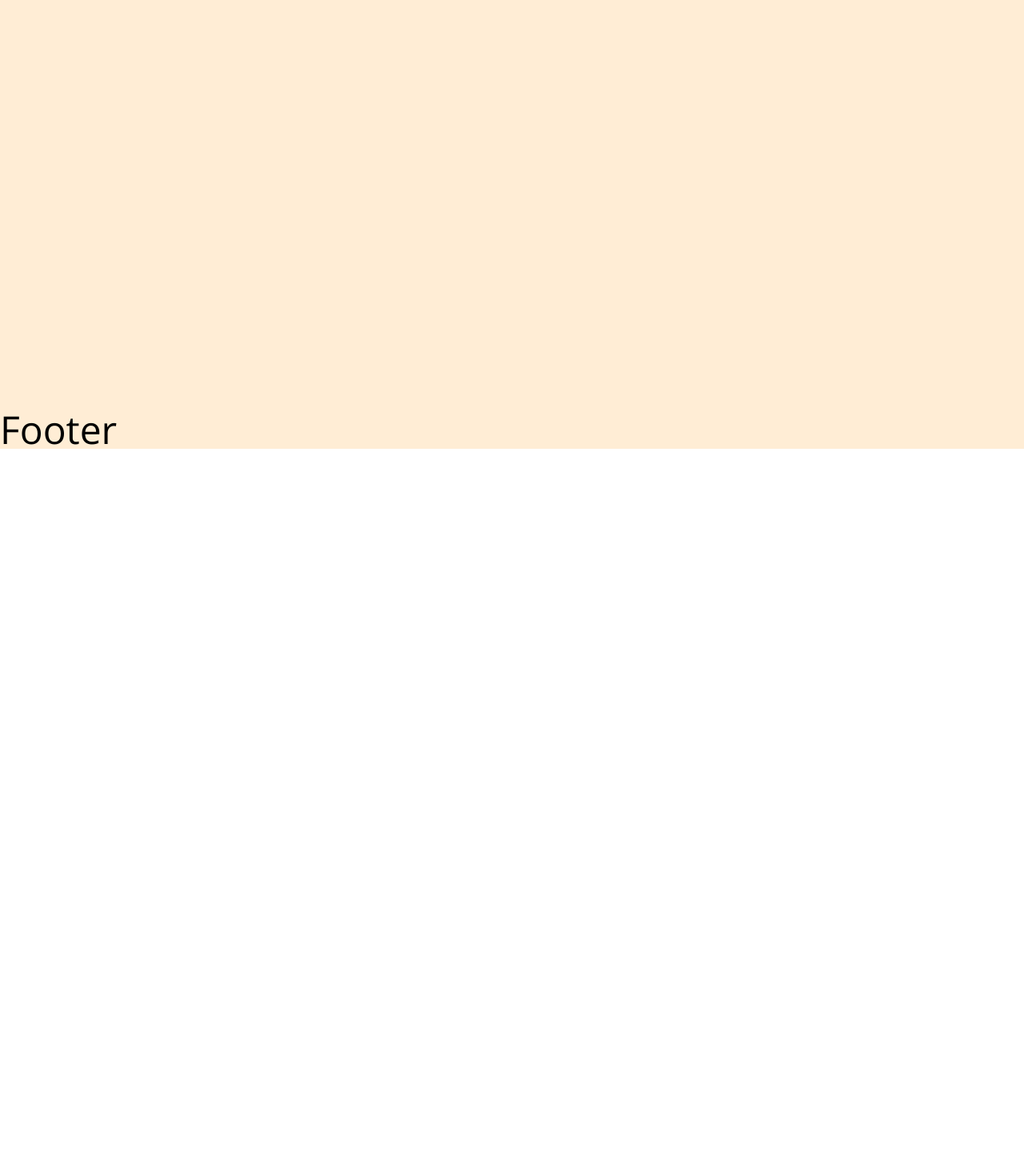
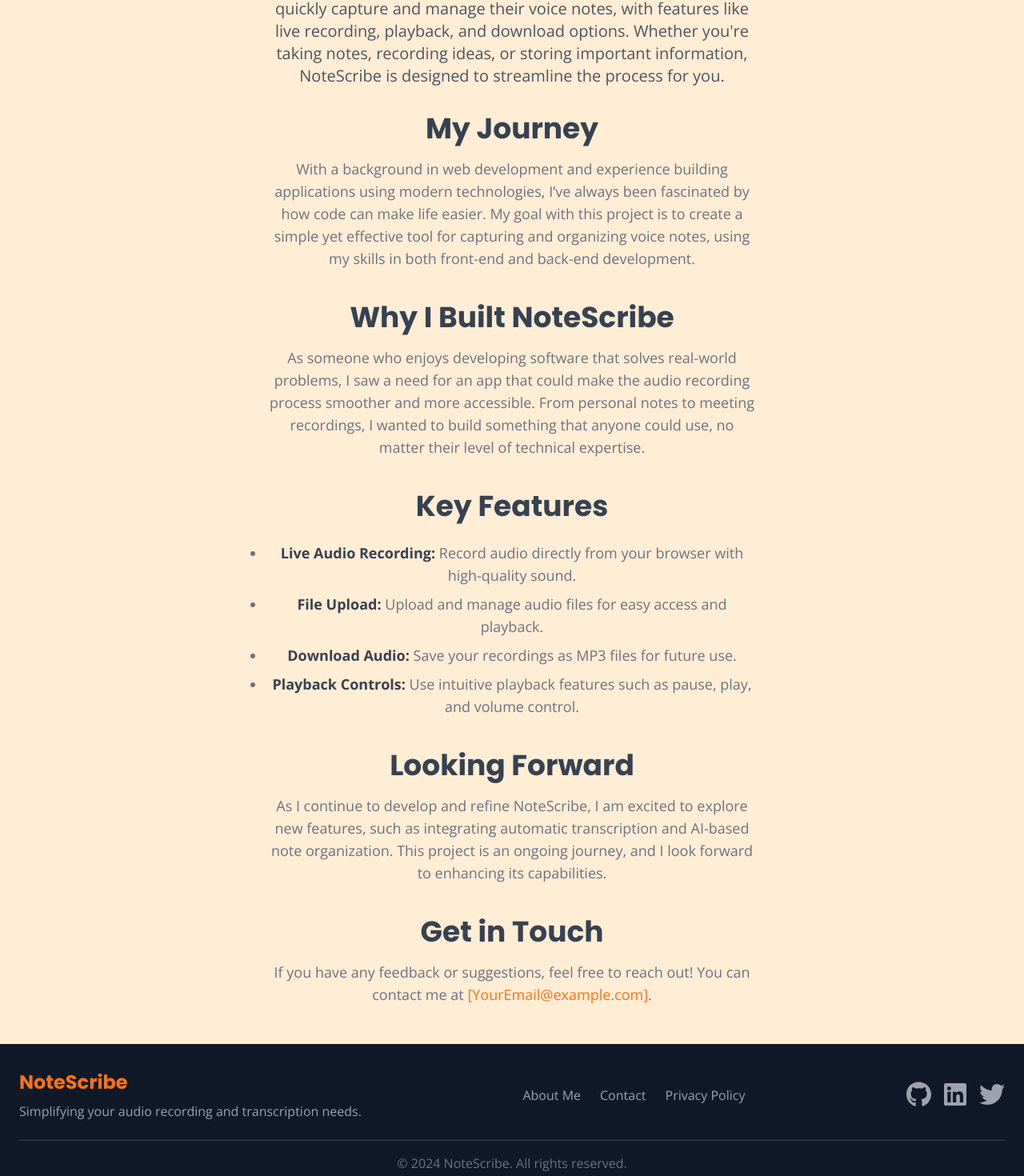
Before and after one commit to hphng/NoteScribe, a React (Vite) app: page /about in a window 1280 px wide. Shown: the part 239-1709 px from the top of the page at 80% size. Before the commit the page ends 808 px from the top, so only its background shows below. Built offline with nearby package versions, Linux system fonts and the light colour scheme.

Commit message:
add about us page and footer page

```diff
--- a/src/components/Footer.jsx
+++ b/src/components/Footer.jsx
@@ -1,9 +1,54 @@
-import React from 'react'
+import React from 'react';
+import { FontAwesomeIcon } from '@fortawesome/react-fontawesome';
+import { faGithub, faLinkedin, faTwitter } from '@fortawesome/free-brands-svg-icons';
 
 const Footer = () => {
   return (
-    <div className='text-5xl'>Footer</div>
-  )
-}
+    <footer className="bg-gray-900 text-white py-8 w-full mt-auto">
+      <div className="container mx-auto px-6">
+        <div className="flex flex-col md:flex-row justify-between items-center">
+          {/* Logo and About */}
+          <div className="mb-4 md:mb-0">
+            <h2 className="text-2xl font-bold text-orange-500">NoteScribe</h2>
+            <p className="text-gray-400 mt-2">
+              Simplifying your audio recording and transcription needs.
+            </p>
+          </div>
+
+          {/* Navigation Links */}
+          <div className="flex flex-col md:flex-row items-center space-y-2 md:space-y-0 md:space-x-6">
+            <a href="/about" className="text-gray-400 hover:text-orange-500">
+              About Me
+            </a>
+            <a href="mailto:[YourEmail@example.com]" className="text-gray-400 hover:text-orange-500">
+              Contact
+            </a>
+            <a href="/privacy" className="text-gray-400 hover:text-orange-500">
+              Privacy Policy
+            </a>
+          </div>
+
+          {/* Social Media Icons */}
+          <div className="flex space-x-4 mt-4 md:mt-0">
+            <a href="https://github.com/yourprofile" className="text-gray-400 hover:text-orange-500">
+              <FontAwesomeIcon icon={faGithub} size="2x" />
+            </a>
+            <a href="https://linkedin.com/in/yourprofile" className="text-gray-400 hover:text-orange-500">
+              <FontAwesomeIcon icon={faLinkedin} size="2x" />
+            </a>
+            <a href="https://twitter.com/yourprofile" className="text-gray-400 hover:text-orange-500">
+              <FontAwesomeIcon icon={faTwitter} size="2x" />
+            </a>
+          </div>
+        </div>
+
+        {/* Copyright Section */}
+        <div className="text-center mt-6 border-t border-gray-700 pt-4">
+          <p className="text-gray-500">&copy; {new Date().getFullYear()} NoteScribe. All rights reserved.</p>
+        </div>
+      </div>
+    </footer>
+  );
+};
 
 export default Footer;
--- a/src/components/NavBar.jsx
+++ b/src/components/NavBar.jsx
@@ -11,7 +11,7 @@ const NavBar = () => {
   }, []);
 
   return (
-    <nav className={`fixed w-full top-0 z-500 transition duration-300 ease-in-out pr-8 pl-4
+    <nav className={`fixed w-full top-0 z-50 transition duration-300 ease-in-out pr-8 pl-4
       ${scroll ? 'bg-slate-800 text-white shadow-md shadow-slate-500' : 'bg-transparent text-black shadow-md shadow-neutral-300'}  py-4`}>
       <div className="flex justify-between items-center">
         <h2 className="text-2xl font-bold">
--- a/src/pages/About.jsx
+++ b/src/pages/About.jsx
@@ -1,11 +1,55 @@
-import React from 'react'
+import React from 'react';
 
 const About = () => {
   return (
-    <div className='pt-16'>
-        About
+    <div className="min-h-screen flex flex-col items-center justify-center p-6">
+      <h1 className="text-6xl font-bold text-orange-500 pb-6">About Me</h1>
+      <div className="w-full md:w-2/3 lg:w-1/2 text-center">
+        <p className="text-xl text-gray-600 mb-4">
+          Hi, I'm <span className="text-orange-500">[Your Name]</span> – the sole developer behind <span className="text-orange-500">NoteScribe</span>, a personal project born out of my passion for coding and simplifying everyday tasks through technology.
+        </p>
+        <p className="text-xl text-gray-600 mb-4">
+          NoteScribe is an intuitive audio recording app that helps users quickly capture and manage their voice notes, with features like live recording, playback, and download options. Whether you're taking notes, recording ideas, or storing important information, NoteScribe is designed to streamline the process for you.
+        </p>
+
+        <h2 className="text-4xl font-bold text-gray-700 py-4">My Journey</h2>
+        <p className="text-lg text-gray-500 mb-6">
+          With a background in web development and experience building applications using modern technologies, I’ve always been fascinated by how code can make life easier. My goal with this project is to create a simple yet effective tool for capturing and organizing voice notes, using my skills in both front-end and back-end development.
+        </p>
+
+        <h2 className="text-4xl font-bold text-gray-700 py-4">Why I Built NoteScribe</h2>
+        <p className="text-lg text-gray-500 mb-6">
+          As someone who enjoys developing software that solves real-world problems, I saw a need for an app that could make the audio recording process smoother and more accessible. From personal notes to meeting recordings, I wanted to build something that anyone could use, no matter their level of technical expertise.
+        </p>
+
+        <h2 className="text-4xl font-bold text-gray-700 py-4">Key Features</h2>
+        <ul className="list-disc text-lg text-gray-500 mb-6">
+          <li className="my-2">
+            <span className="font-bold text-gray-700">Live Audio Recording:</span> Record audio directly from your browser with high-quality sound.
+          </li>
+          <li className="my-2">
+            <span className="font-bold text-gray-700">File Upload:</span> Upload and manage audio files for easy access and playback.
+          </li>
+          <li className="my-2">
+            <span className="font-bold text-gray-700">Download Audio:</span> Save your recordings as MP3 files for future use.
+          </li>
+          <li className="my-2">
+            <span className="font-bold text-gray-700">Playback Controls:</span> Use intuitive playback features such as pause, play, and volume control.
+          </li>
+        </ul>
+
+        <h2 className="text-4xl font-bold text-gray-700 py-4">Looking Forward</h2>
+        <p className="text-lg text-gray-500 mb-6">
+          As I continue to develop and refine NoteScribe, I am excited to explore new features, such as integrating automatic transcription and AI-based note organization. This project is an ongoing journey, and I look forward to enhancing its capabilities.
+        </p>
+
+        <h2 className="text-4xl font-bold text-gray-700 py-4">Get in Touch</h2>
+        <p className="text-lg text-gray-500 mb-6">
+          If you have any feedback or suggestions, feel free to reach out! You can contact me at <a href="mailto:[YourEmail@example.com]" className="text-orange-500">[YourEmail@example.com]</a>.
+        </p>
+      </div>
     </div>
-  )
-}
+  );
+};
 
-export default About
+export default About;
--- a/src/pages/Main.jsx
+++ b/src/pages/Main.jsx
@@ -157,9 +157,6 @@ const Main = () => {
                     </button>
                 </div>
             </div>
-            <div className='min-h-screen'>
-
-            </div>
         </main>
     )
 }
```
